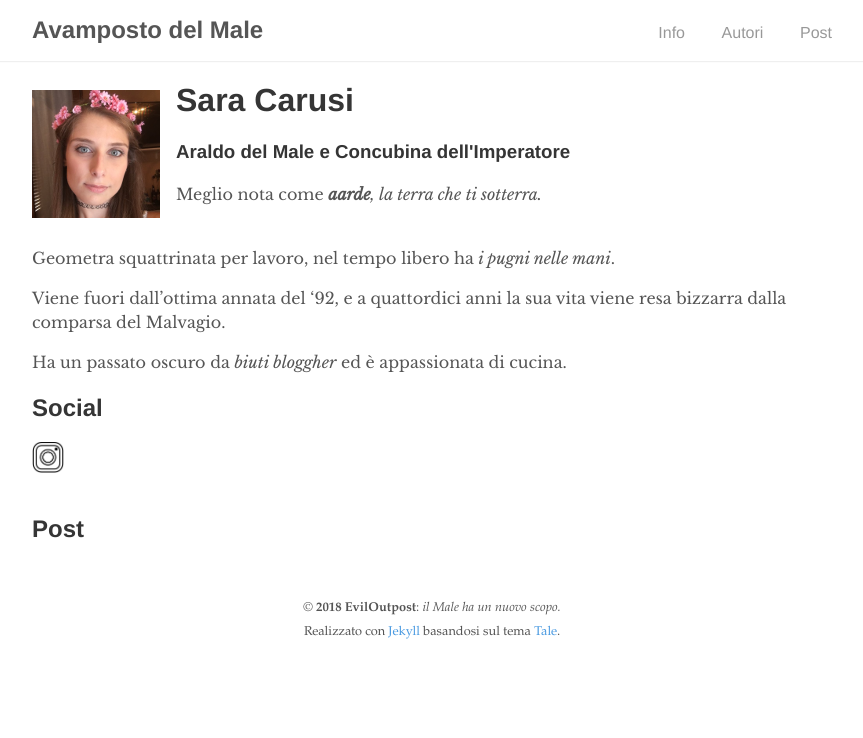
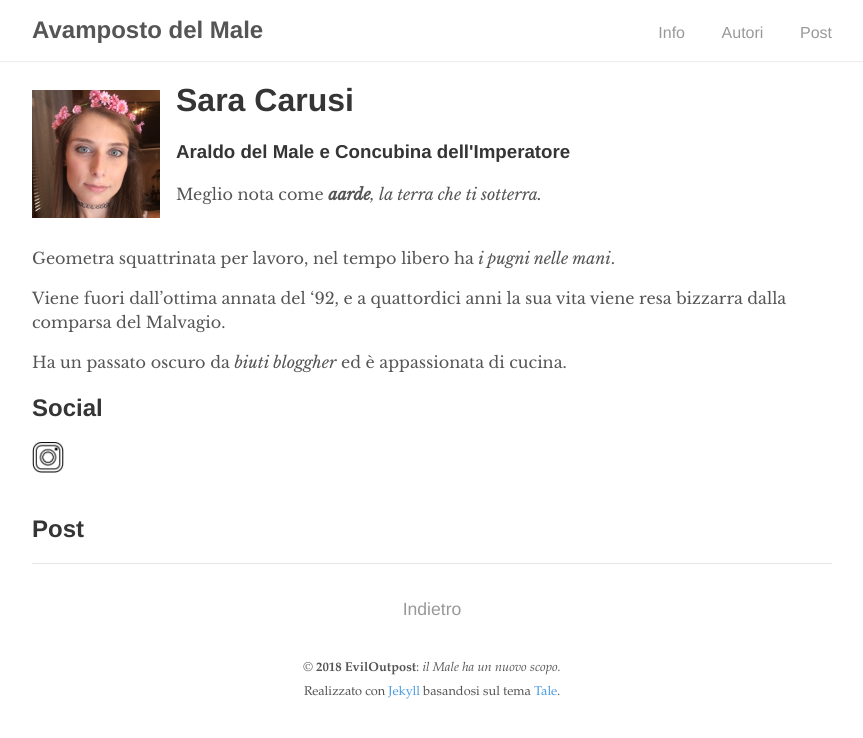
Before and after one commit to eviloutpost/eviloutpost.github.io, a Jekyll site: the page built from _authors/sara.md, in a window 1280 px wide. Shown: the top 738 px of the page, without its empty margins (208-1071 px from the left). Built offline with Jekyll 4.4.1, drawn with Linux system fonts in a browser that asks for light colours.

Commit message:
Back link into author pages

```diff
--- a/_layouts/author.html
+++ b/_layouts/author.html
@@ -33,3 +33,7 @@ Meglio not{{ page.gender }} come <i><b>{{ page.nickname }}</b>, {{ page.descript
     <li><a href="{{ post.url }}">{{ post.title }}</a></li>
   {% endfor %}
 </ul>
+
+<div class="pagination">
+  <a href="{{ '/authors' | prepend: site.baseurl }}" class="top">Indietro</a>
+</div>
```
